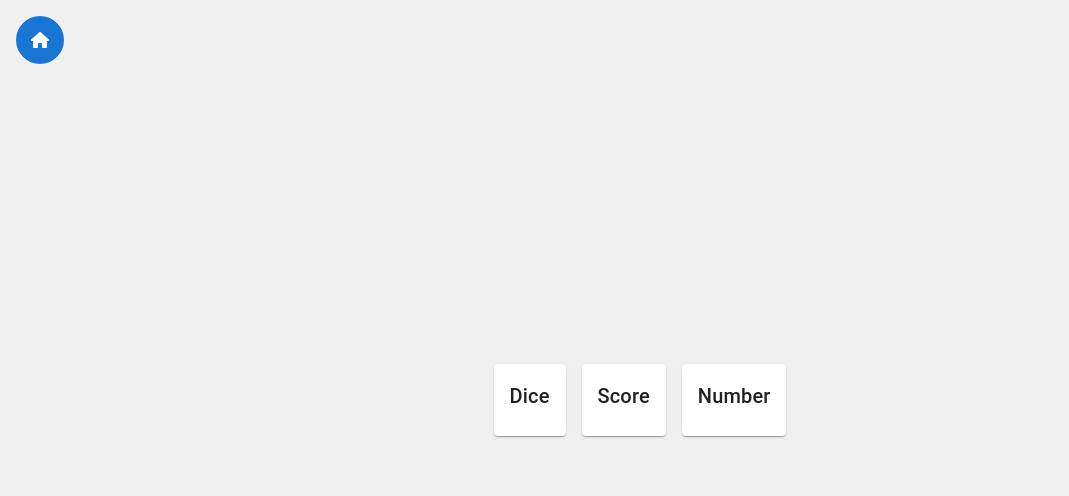
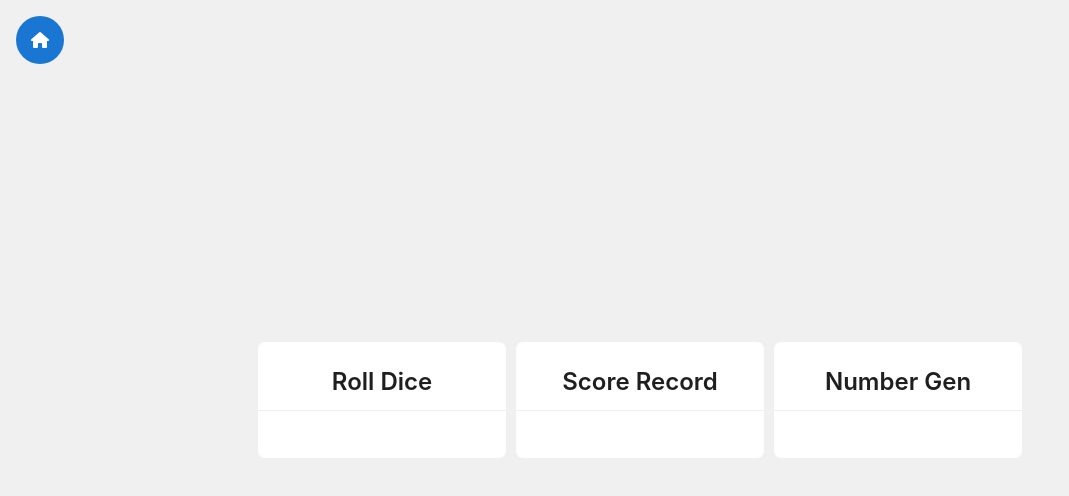
Before and after one commit to FFengIll/roll-dice, a React (Vite) app: page /roll-dice/dist/ in a window 1280 px wide. Shown: the top 496 px of the page, without its empty margins (0-1069 px from the left). Built offline with nearby package versions, Linux system fonts and the light colour scheme.

Commit message:
refactor: use antd component and better discrption.

```diff
--- a/src/App.tsx
+++ b/src/App.tsx
@@ -1,10 +1,9 @@
-import { Card, CardContent, Grid2 as Grid } from "@mui/material";
-import Typography from "@mui/material/Typography";
 import { useState } from "react";
 import './App.css';
 
 import { faHome } from "@fortawesome/free-solid-svg-icons";
 import { FontAwesomeIcon } from "@fortawesome/react-fontawesome";
+import { Card, Flex, Typography } from "antd";
 import RandomNum from './component/RandomNum';
 import RollDice from './component/RollDice';
 import ScoreRecord from './component/ScoreRecord';
@@ -42,9 +41,9 @@ function App() {
     }
 
     const views = new Map([
-        ['Dice', <RollDice />],
-        ['Score', <ScoreRecord />],
-        ['Number', <RandomNum />],
+        ['Roll Dice', <RollDice />],
+        ['Score Record', <ScoreRecord />],
+        ['Number Gen', <RandomNum />],
     ]);
 
     if (activeView) {
@@ -60,19 +59,22 @@ function App() {
         <>
             {homeButton()}
 
-            <Grid container spacing={2}>
+            <Flex wrap gap="small">
                 {Array.from(views.keys()).map((name) => (
-                    <Grid key={name}>
-                        <Card onClick={() => setActiveView(name)} style={{ cursor: 'pointer' }}>
-                            <CardContent className="card-content">
-                                <Typography variant="h6" component="div">
-                                    {name}
-                                </Typography>
-                            </CardContent>
-                        </Card>
-                    </Grid>
-                ))}
-            </Grid>
+                    <Card
+                        title={
+                            <Typography.Title level={3}>
+                                {name}
+                            </Typography.Title>
+                        }
+                        onClick={() => setActiveView(name)}
+                        style={{ cursor: 'pointer', width: '250px', textAlign: 'center' }}
+                    >
+
+                    </Card >
+                ))
+                }
+            </Flex >
         </>
     );
 }
```
